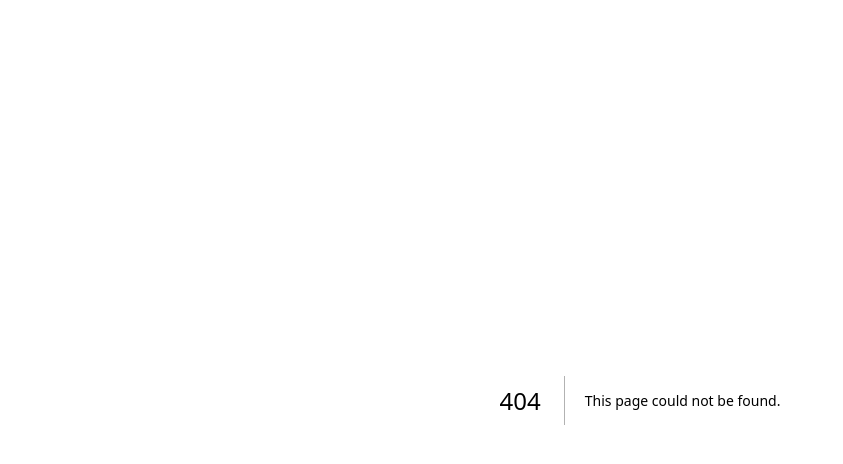
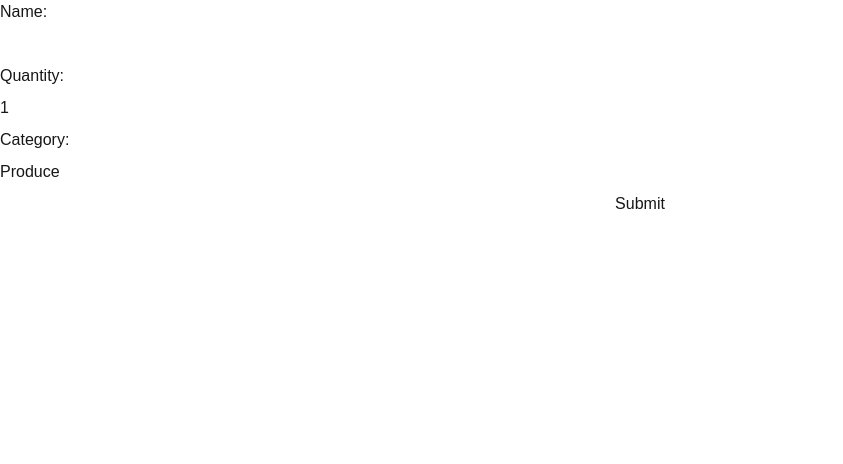
Before and after one commit to zinc-saucier/cprg306-assignments, a Next.js app: page /week-4 in a window 1280 px wide. Before the commit this address had no page. Shown: the top 464 px of the page, without its empty margins (0-843 px from the left). Built offline with nearby package versions, Linux system fonts and the light colour scheme.

Commit message:
basic assignment complete, no styling

```diff
--- a/app/page.js
+++ b/app/page.js
@@ -4,6 +4,7 @@ export default function Home() {
       <h1>CPRG 306: WebDevelopment 2 - Assignments</h1>
 
       <a href="week-2">Week 2</a>
+      <a href="week-4">Week 4</a>
     </main>
-     );
+  );
 }
--- /dev/null
+++ b/app/week-4/new-item.tsx
@@ -0,0 +1,75 @@
+"use client";
+import { useState } from "react";
+
+// type ItemParams = {
+//   name: string;
+//   quantity: number;
+//   category: string;
+// };
+
+export default function NewItem() {
+  const [name, setName] = useState<string>("");
+  const [quantity, setQuantity] = useState<number>(1);
+  const [category, setCategory] = useState<string>("Produce");
+
+  const handleSubmit = (e: React.FormEvent) => {
+    e.preventDefault();
+    let NewItem = { name: name, quantity: quantity, category: category };
+    console.log(name, quantity, category);
+    alert(`Item name: ${name}, Quantity: ${quantity}, Category: ${category}`);
+    setName("");
+    setQuantity(1);
+    setCategory("Produce");
+  };
+  const handleName = (e: React.ChangeEvent<HTMLInputElement>) => {
+    setName(e.target.value);
+  };
+  const handleQuantity = (e: React.ChangeEvent<HTMLInputElement>) => {
+    setQuantity(parseInt(e.target.value));
+  };
+  const handleCategory = (e: React.ChangeEvent<HTMLInputElement>) => {
+    setCategory(e.target.value);
+  };
+
+  return (
+    <div>
+      <p>
+        <form
+          className="flex flex-col gap-2"
+          name="form"
+          onSubmit={handleSubmit}
+        >
+          <label>Name:</label>
+
+          <input
+            type="text"
+            id="name"
+            name="name"
+            value={name}
+            onChange={handleName}
+          ></input>
+          <label>Quantity:</label>
+
+          <input
+            type="number"
+            id="quatity"
+            name="quantity"
+            value={quantity}
+            onChange={handleQuantity}
+          ></input>
+          <label>Category:</label>
+
+          <input
+            type="text"
+            id="category"
+            name="category"
+            value={category}
+            onChange={handleCategory}
+          ></input>
+
+          <input type="submit" value="Submit"></input>
+        </form>
+      </p>
+    </div>
+  );
+}
--- /dev/null
+++ b/app/week-4/page.tsx
@@ -0,0 +1,10 @@
+import Link from "next/link";
+import NewItem from "./new-item";
+
+export default function week4() {
+  return (
+    <div>
+      <NewItem />
+    </div>
+  );
+}
--- a/tsconfig.json
+++ b/tsconfig.json
@@ -30,7 +30,7 @@
     "**/*.mts",
     "**/*.ts",
     "**/*.tsx"
-  ],
+, "app/week-2/page.tsx"  ],
   "exclude": [
     "node_modules"
   ]
```
